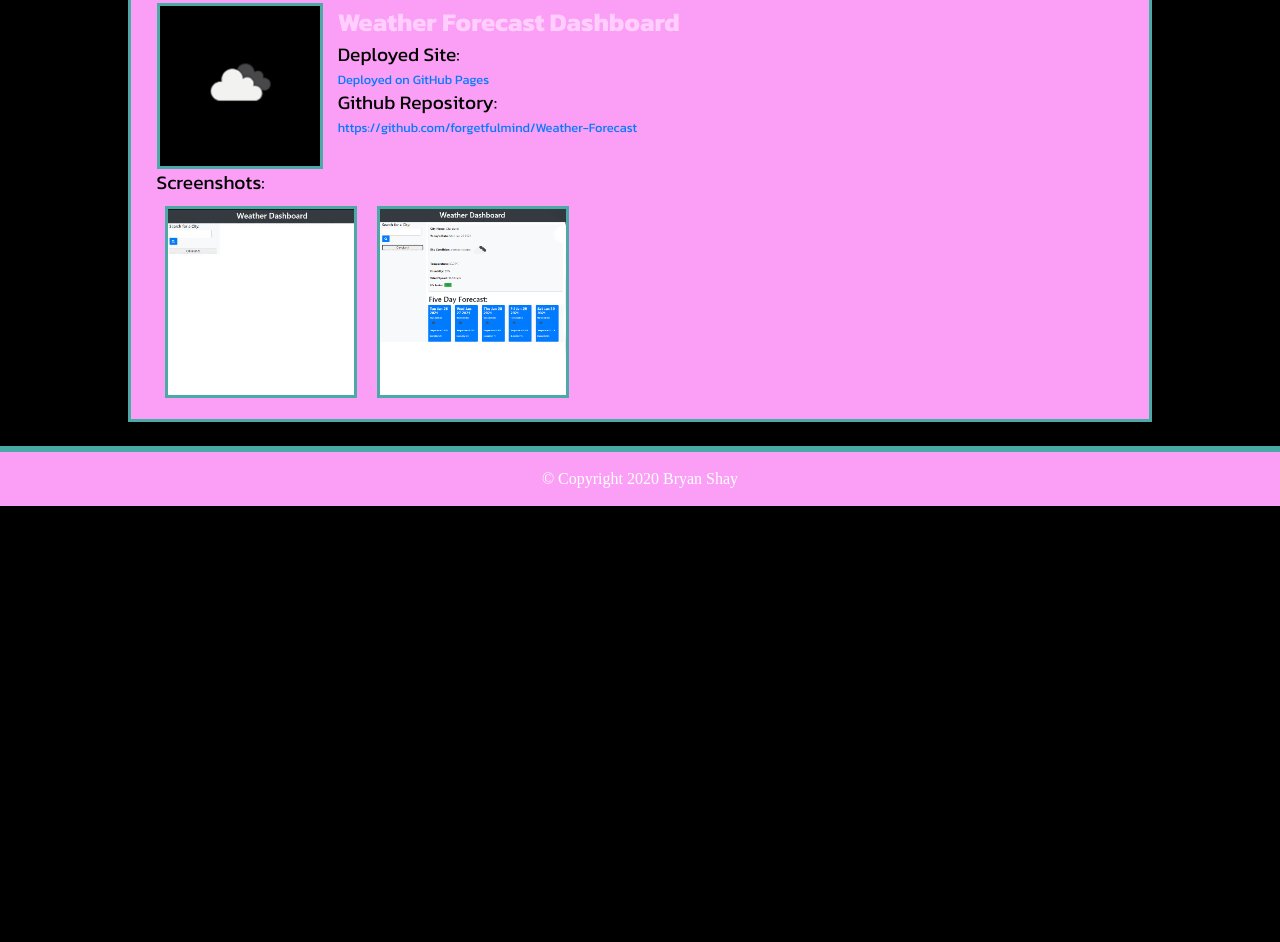
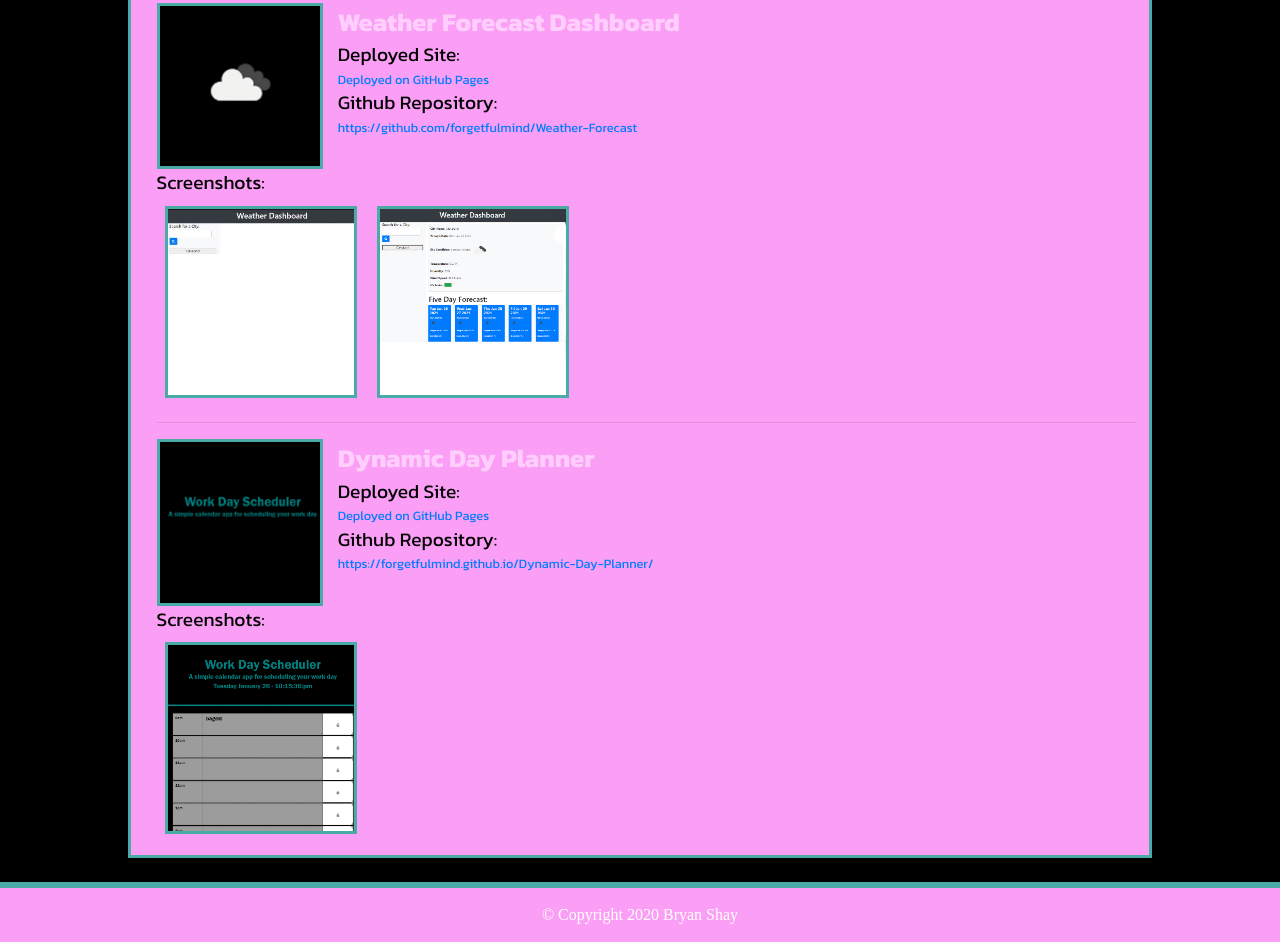
Before and after one commit to forgetfulmind/2-CSS-Boostrap, a plain HTML site: page portfolio.html in a window 1280 px wide. Shown: the part 610-1552 px from the top of the page. Before the commit the page ends 1116 px from the top, so only its background shows below. Drawn offline with nearby package versions, Linux system fonts and the light colour scheme; a web font is replaced by a local one.

Commit message:
added portfolio item

```diff
--- a/portfolio.html
+++ b/portfolio.html
@@ -105,6 +105,29 @@
               </div>
             </div>
            <!--End Portfolio Item-->
+           <hr />
+           <!--Portfolio Item-->
+            <div class="row">
+              <!-- Portfolio Image -->
+              <div class="icon col-md-2 col-sm-12 col-12">
+                <a href="https://forgetfulmind.github.io/Weather-Forecast/"><img src="./imgs/plannericon.png" alt="plannericon" class="profilePic"/></a>
+              </div>
+              <div class="info col-md-9 col-sm-12 col-12">
+                    <!-- Project Information -->
+                    <div class="projectTitle"><strong>Dynamic Day Planner</strong></div>
+                    <div>Deployed Site:</div>
+                    <div class= "textContent"><a href="https://forgetfulmind.github.io/Dynamic-Day-Planner/">Deployed on GitHub Pages</a>
+                    </div>
+                          <div>Github Repository:</div>
+                          <div class= "textContent"><a href="https://forgetfulmind.github.io/Dynamic-Day-Planner/">https://forgetfulmind.github.io/Dynamic-Day-Planner/</a>
+                    </div>
+              </div>
+              <div class="col-md-11 col-sm-12 col-12">
+                <div>Screenshots:</div>
+                <span><img class="screenCap" src="./imgs/dayplanner.png" alt="weather dashboard screencap"></span>
+              </div>
+            </div>
+           <!--End Portfolio Item-->
 
 
 
```
Also changed, not shown: imgs/dayplanner.png (added), imgs/dayplanner_screencap.jpg (added), imgs/dayplanner_screencap2.jpg (added), imgs/plannericon.png (added).
